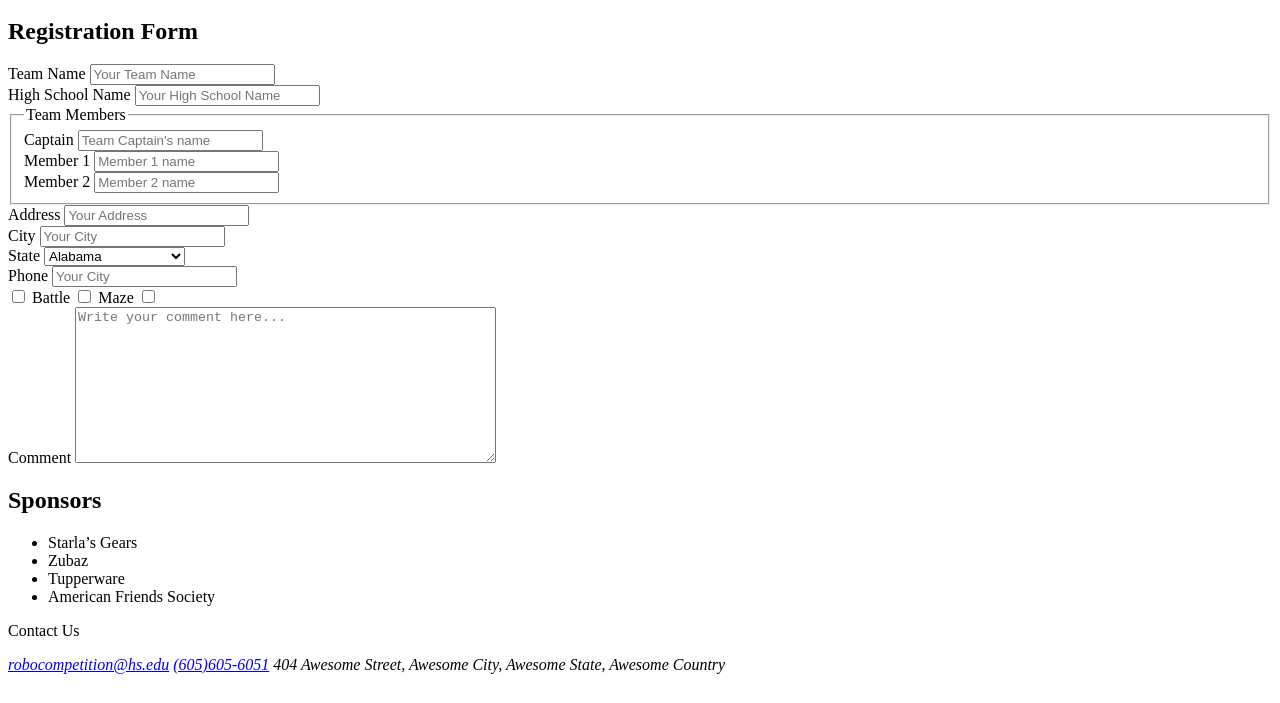
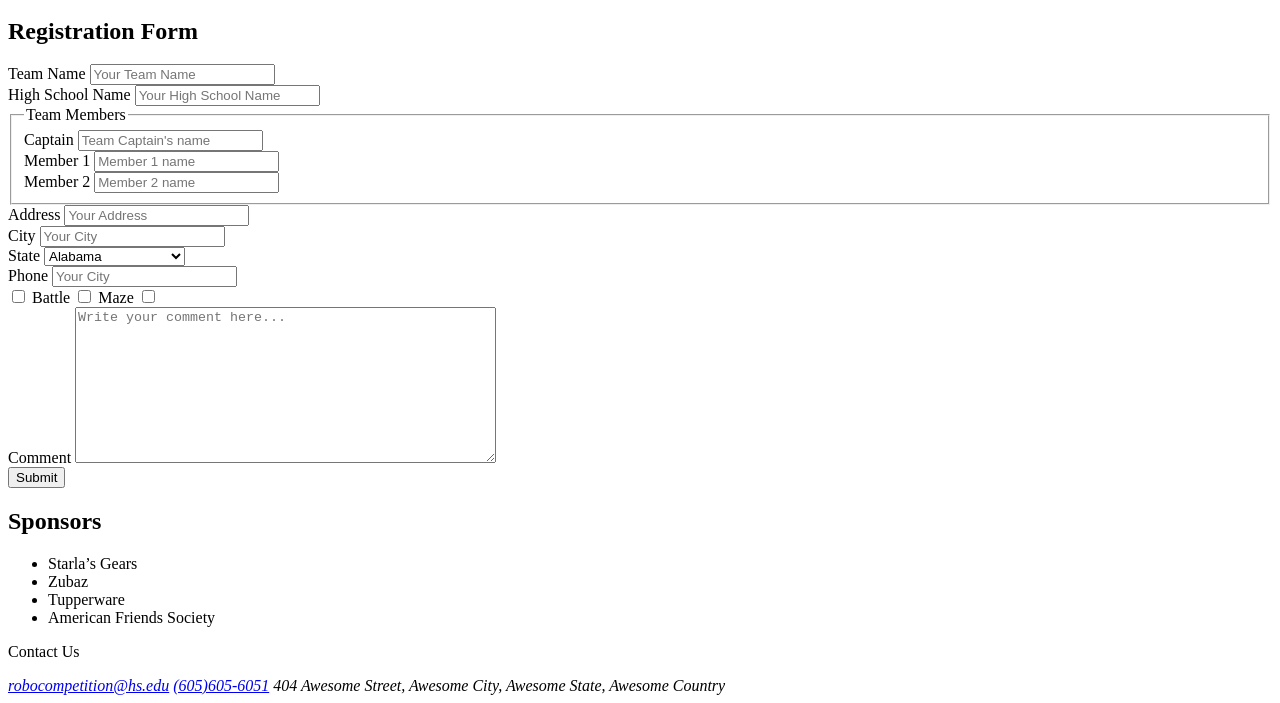
Before and after one commit to bigshr/CSC-401, a website: page public_html/registration.html in a window 1280 px wide. Shown: the part 388-1091 px from the top of the page. Before the commit the page ends 1070 px from the top, so only its background shows below. Drawn offline with Linux system fonts and the light colour scheme.

Commit message:
added submit button to form

```diff
--- a/public_html/registration.html
+++ b/public_html/registration.html
@@ -153,6 +153,9 @@
                     <textarea id="comment" name="comment" rows="10" cols="50" placeholder="Write your comment here..."></textarea>
                 </div>
 
+                <div class="form-group">
+                    <input name="submit" type="submit" value="Submit"/>
+                </div>
             </form>
         </main>
 
```
